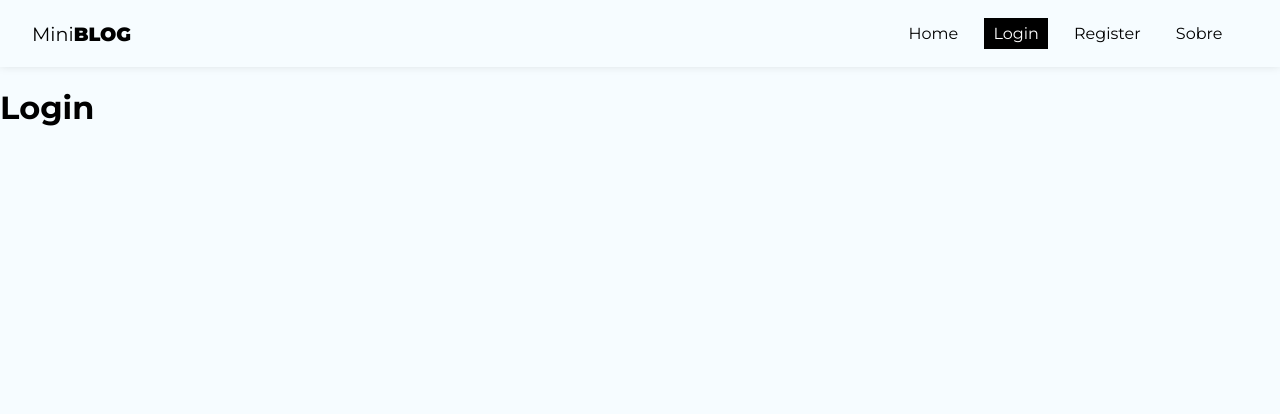
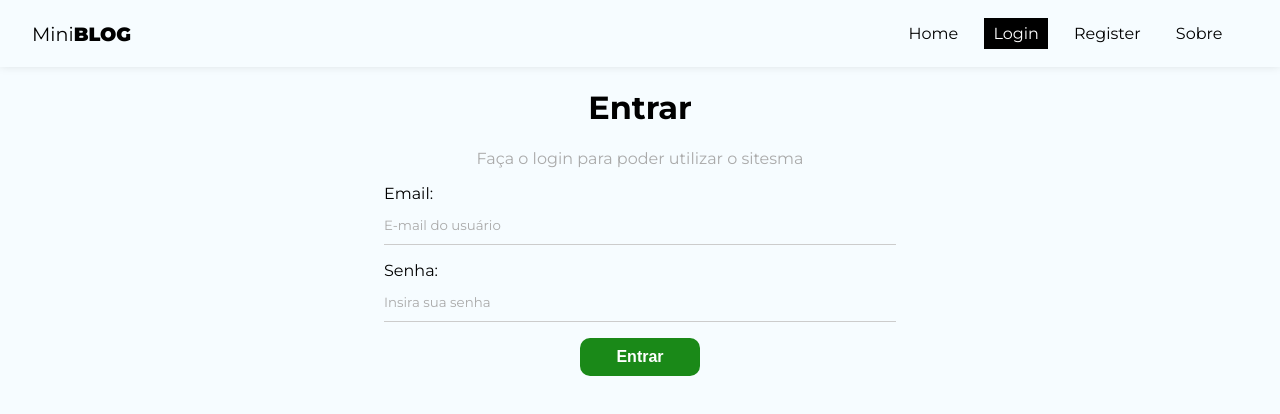
Before and after one commit to Mateusinbessa/projeto-miniblog, a React (Vite) app: page /login in a window 1280 px wide. Shown: the top 414 px of the page. Built offline with nearby package versions, Linux system fonts and the light colour scheme; no server answers.

Commit message:
Estruturando pagina de login

```diff
--- a/src/pages/Login/Login.jsx
+++ b/src/pages/Login/Login.jsx
@@ -1,9 +1,70 @@
+import { useEffect, useState } from "react"
+import { useAuthentication } from "../../hooks/useAuthentication"
+
+import styles from "./Login.module.css"
+
+const Login = () => {
+
+  const [email, setEmail] = useState("")
+  const [password, setPassWord] = useState("")
+  const [error, setError] = useState("")
+
+  const { createUser, error: authError, loading } = useAuthentication()
+
+  const handleSubmit = async (e) => {
+    e.preventDefault()
+
+    setError("")
+
+    const user = {
+      displayName,
+      email,
+      password
+    }
+
+    const res = await createUser(user)
+
+  }
+
+  //mapeando authError, pra sempre que ele receber um valor eu colocar essa valor no meu state de erro!
+  useEffect(() => {
+    if (authError) {
+      setError(authError)
+    }
+  }, [authError])
 
 
-const Login = () => {
   return (
-    <div>
-      <h1>Login</h1>
+    <div className={styles.login}>
+      <h1>Entrar</h1>
+      <p>Faça o login para poder utilizar o sitesma</p>
+      <form onSubmit={handleSubmit}>
+        <label>
+          <span>Email:</span>
+          <input
+            type="email"
+            name="email"
+            required
+            placeholder="E-mail do usuário"
+            value={email}
+            onChange={(e) => setEmail(e.target.value)} />
+        </label>
+
+        <label>
+          <span>Senha:</span>
+          <input
+            type="password"
+            name="password"
+            required
+            placeholder="Insira sua senha"
+            value={password}
+            onChange={(e) => setPassWord(e.target.value)} />
+        </label>
+
+        {!loading && <button className="btn">Entrar</button>}
+        {loading && <button className="btn" disabled>Aguarde...</button>}
+        {error && <p className="error">{error}</p>}
+      </form>
     </div>
   )
 }
--- a/src/pages/Login/Login.module.css
+++ b/src/pages/Login/Login.module.css
@@ -0,0 +1,7 @@
+.login {
+    text-align: center;
+}
+
+.login p {
+    color: #aaa;
+}
--- a/src/pages/Register/Register.jsx
+++ b/src/pages/Register/Register.jsx
@@ -11,7 +11,7 @@
   const [confirmPassword, setConfirmPassword] = useState("")
   const [error, setError] = useState("")
 
-  const {createUser, error: authError, loading} = useAuthentication()
+  const { createUser, error: authError, loading } = useAuthentication()
 
   const handleSubmit = async (e) => {
     e.preventDefault()
@@ -25,7 +25,7 @@
     }
 
     //validation
-    if(password !== confirmPassword) {
+    if (password !== confirmPassword) {
       setError("As senhas precisam ser iguais!")
       return
     }
@@ -36,7 +36,7 @@
 
   //mapeando authError, pra sempre que ele receber um valor eu colocar essa valor no meu state de erro!
   useEffect(() => {
-    if(authError) {
+    if (authError) {
       setError(authError)
     }
   }, [authError])
```
Also changed, not shown: src/App.jsx (+21 -9 lines).
